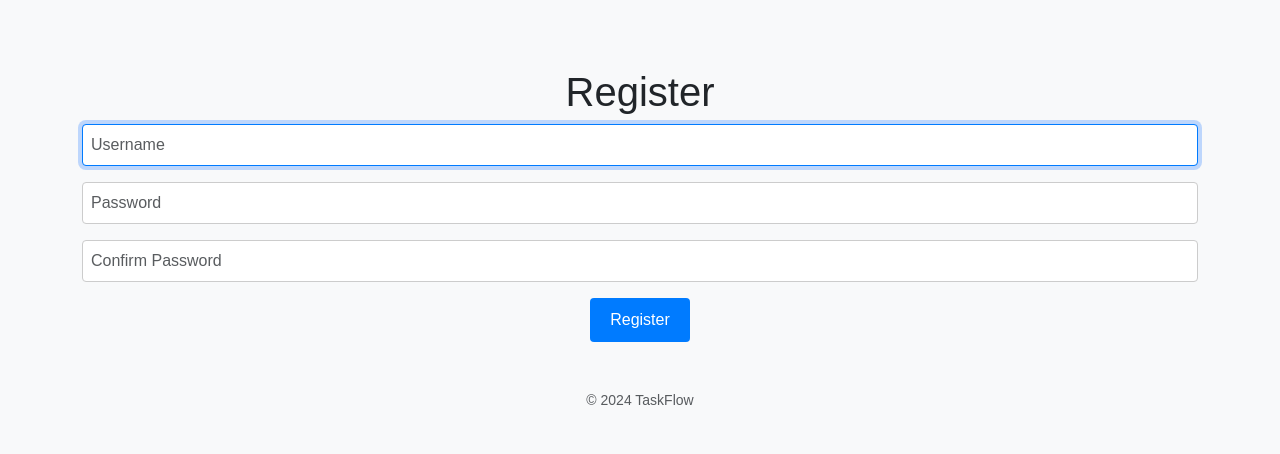
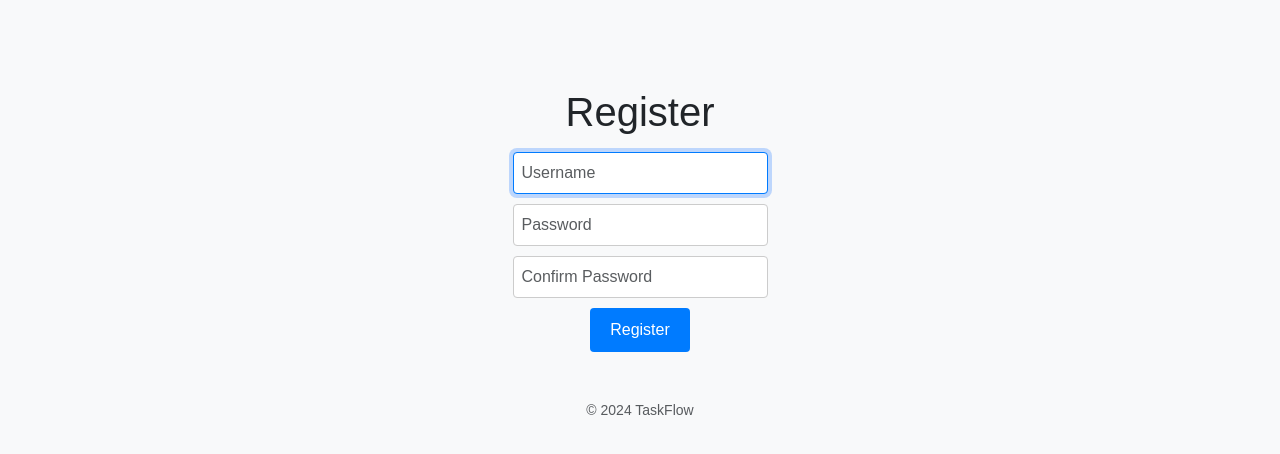
Before and after one commit to 107F/taskflow, a Flask app: page /register in a window 1280 px wide. Shown: the part 66-520 px from the top of the page. Run offline with Flask 3, Linux system fonts and the light colour scheme.

Commit message:
login and register interface implemented

```diff
--- a/core/static/css/style.css
+++ b/core/static/css/style.css
@@ -224,3 +224,17 @@ textarea {
     border-radius: 4px !important;
     text-align: left !important;
 }
+
+/* Highlight the Task ID field */
+#task_id {
+    border: 2px solid #007bff; /* Blue border to match the primary color scheme */
+    background-color: #f0f8ff; /* Very light blue background */
+    font-size: 1.1em; /* Slightly larger font */
+    padding: 10px; /* Extra padding for prominence */
+}
+
+/* Add a focus effect to the Task ID input */
+#task_id:focus {
+    border-color: #0056b3; /* Darker blue on focus */
+    box-shadow: 0 0 5px rgba(0, 123, 255, 0.5); /* Subtle glow effect */
+}
--- a/core/templates/register.html
+++ b/core/templates/register.html
@@ -5,19 +5,25 @@
 {% endblock %}
 
 {% block main %}
-    <div class="register-container text-center">
-        <h1>Register</h1>
-        <form action="/register" method="post">
-            <div class="mb-3">
-                <input autocomplete="off" autofocus class="form-control mx-auto w-20" name="username" placeholder="Username" type="text">
+    <div class="container">
+        <div class="row justify-content-center">
+            <div class="col-md-3">
+                <h1 class="text-center mb-3">Register</h1>
+                <form action="/register" method="post">
+                    <div class="mb-2">
+                        <input autocomplete="off" autofocus class="form-control" name="username" placeholder="Username" type="text">
+                    </div>
+                    <div class="mb-2">
+                        <input class="form-control" name="password" placeholder="Password" type="password">
+                    </div>
+                    <div class="mb-2">
+                        <input class="form-control" name="confirmation" placeholder="Confirm Password" type="password">
+                    </div>
+                    <div class="text-center">
+                        <button class="btn btn-primary" type="submit">Register</button>
+                    </div>
+                </form>
             </div>
-            <div class="mb-3">
-                <input class="form-control mx-auto w-20" name="password" placeholder="Password" type="password">
-            </div>
-            <div class="mb-3">
-                <input class="form-control mx-auto w-20" name="confirmation" placeholder="Confirm Password" type="password">
-            </div>
-            <button class="btn btn-primary" type="submit">Register</button>
-        </form>
+        </div>
     </div>
 {% endblock %}
```
Also changed, not shown: core/templates/_create_form.html (+15 -20 lines), core/templates/_modify_form.html (+9 -6 lines), core/templates/login.html (+16 -10 lines), core/taskflow.db, 4 other files.
